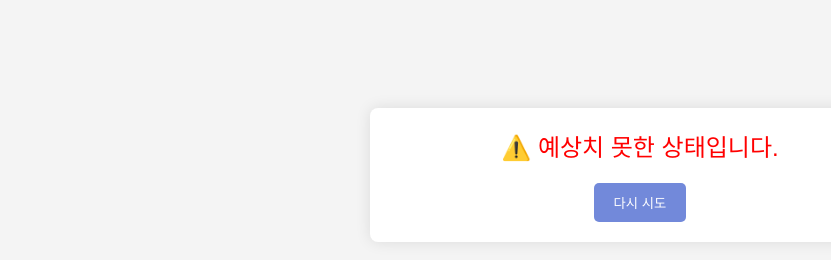
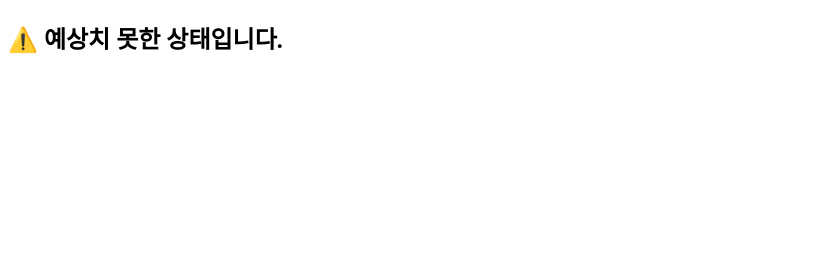
Before and after one commit to musicmark/Discord-OAuth2-redirect, a plain HTML site: page redirect.html in a window 1280 px wide. Shown: the whole page, without its empty margins (0-831 px from the left). Drawn offline with Linux system fonts and the light colour scheme.

Commit message:
Update redirect.html

```diff
--- a/redirect.html
+++ b/redirect.html
@@ -2,81 +2,22 @@
 <html lang="ko">
 <head>
   <meta charset="UTF-8" />
-  <title>Discord 권한 승인 완료</title>
-  <style>
-    body {
-      font-family: sans-serif;
-      text-align: center;
-      padding-top: 100px;
-      background-color: #f4f4f4;
-    }
-    .status {
-      font-size: 24px;
-      color: green;
-    }
-    .error {
-      font-size: 24px;
-      color: red;
-    }
-    .message-container {
-      padding: 20px;
-      background-color: white;
-      border-radius: 8px;
-      box-shadow: 0 0 15px rgba(0, 0, 0, 0.1);
-      display: inline-block;
-      max-width: 500px;
-      width: 100%;
-    }
-    .btn {
-      margin-top: 20px;
-      padding: 10px 20px;
-      background-color: #7289da;
-      color: white;
-      border: none;
-      border-radius: 5px;
-      cursor: pointer;
-    }
-    .btn:hover {
-      background-color: #5f6fb0;
-    }
-  </style>
-</head>
-<body>
-  <div class="message-container">
-    <div id="message" class="status">처리 중...</div>
-    <button id="backButton" class="btn" style="display: none;" onclick="goBack()">다시 시도</button>
-  </div>
-
+  <title>Discord 권한 승인 처리 중</title>
   <script>
     const params = new URLSearchParams(window.location.search);
     const code = params.get("code");
     const error = params.get("error");
 
-    const messageEl = document.getElementById("message");
-    const backButton = document.getElementById("backButton");
-
-    // 인증이 성공적으로 이루어진 경우
     if (code) {
-      messageEl.textContent = "✅ 권한이 성공적으로 승인되었습니다!";
-      messageEl.className = "status";
-    }
-    // 인증이 거부되거나 오류가 발생한 경우
-    else if (error) {
-      messageEl.textContent = "❌ 권한 승인이 취소되었거나 오류가 발생했습니다.";
-      messageEl.className = "error";
-      backButton.style.display = 'inline-block';  // "다시 시도" 버튼을 표시
-    }
-    // 예상치 못한 경우
-    else {
-      messageEl.textContent = "⚠️ 예상치 못한 상태입니다.";
-      messageEl.className = "error";
-      backButton.style.display = 'inline-block';  // "다시 시도" 버튼을 표시
-    }
-
-    // 다시 시도 버튼 클릭 시, 이전 페이지로 돌아가기
-    function goBack() {
-      window.history.back();
+      // 서버에서 처리하도록 리디렉션
+      window.location.href = `/process?code=${encodeURIComponent(code)}`;
+    } else if (error) {
+      document.write("<h2>❌ 인증 오류: 사용자가 인증을 취소했거나 오류가 발생했습니다.</h2>");
+    } else {
+      document.write("<h2>⚠️ 예상치 못한 상태입니다.</h2>");
     }
   </script>
+</head>
+<body>
 </body>
 </html>
```
